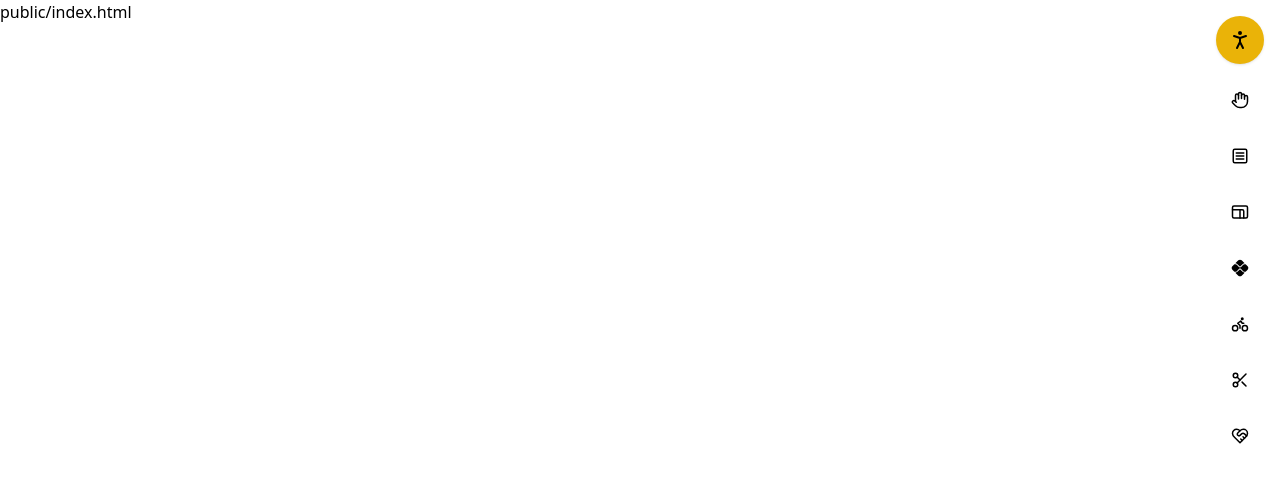
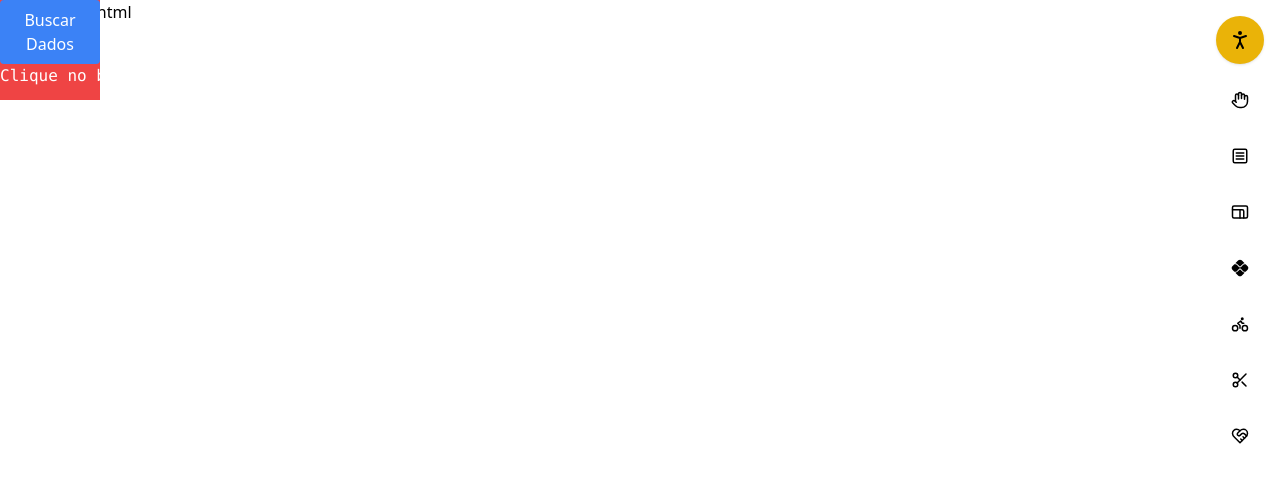
Before and after one commit to lanzoninicola/amm-wapp-extension, a React (Vite) app: page / in a window 1280 px wide. Shown: the top 482 px of the page. Built offline with nearby package versions, Linux system fonts and the light colour scheme.

Commit message:
enabling floating button

```diff
--- a/src/main.tsx
+++ b/src/main.tsx
@@ -3,6 +3,7 @@ import React from 'react';
 import ReactDOM from 'react-dom/client';
 
 import AppSidebar from "./AppSidebar"
+import AppAssistenteEscolha from "./AppAssistenteEscolha";
 
 console.log("🚀 React content script iniciado");
 
@@ -20,6 +21,6 @@ document.body.appendChild(container);
 ReactDOM.createRoot(container).render(
   <React.StrictMode>
     <AppSidebar />
-    {/* <AppAssistenteEscolha /> */}
+    <AppAssistenteEscolha />
   </React.StrictMode>
 );
```
